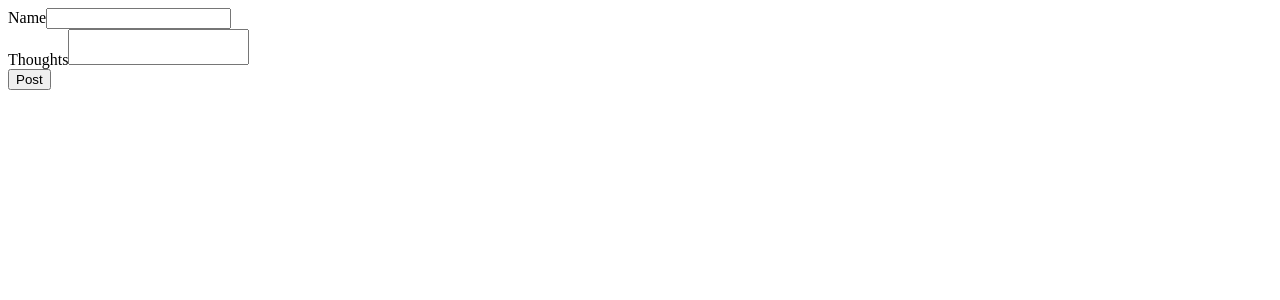
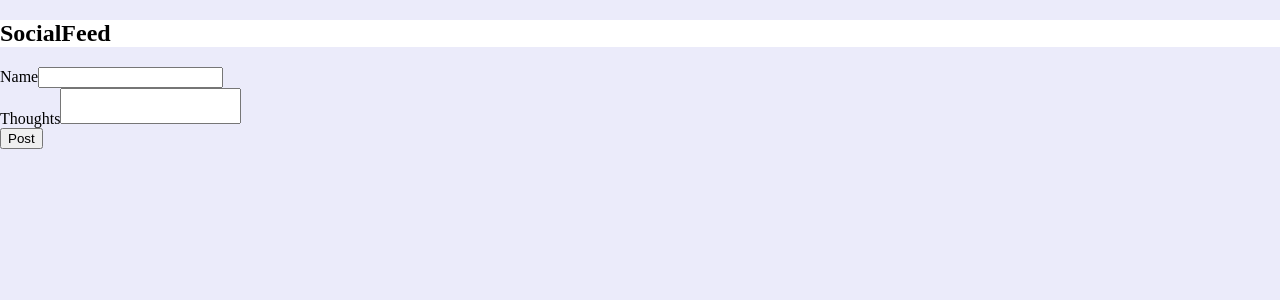
Before and after one commit to CPRCantrell/Social-Feed, a React (Create React App) app: page / in a window 1280 px wide. Shown: the top 300 px of the page. Built offline with nearby package versions, Linux system fonts and the light colour scheme.

Commit message:
📦 NEW: Basic NavBar, and some css changes

```diff
--- a/src/App.js
+++ b/src/App.js
@@ -1,8 +1,10 @@
+import NavBar from "./Components/NavBar/NavBar";
 import CreatePostForm from "./Components/CreatePostForm/CreatePostForm";
 
 function App() {
   return (
     <div>
+      <NavBar />
       <div>
         <CreatePostForm />
       </div>
--- a/src/Components/NavBar/NavBar.css
+++ b/src/Components/NavBar/NavBar.css
@@ -0,0 +1,3 @@
+nav{
+    background-color: white;
+}
--- a/src/Components/NavBar/NavBar.jsx
+++ b/src/Components/NavBar/NavBar.jsx
@@ -0,0 +1,11 @@
+import "./NavBar.css"
+
+const NavBar = () => {
+    return (
+        <nav>
+            <h1>SocialFeed</h1>
+        </nav>
+    );
+}
+
+export default NavBar;
--- /dev/null
+++ b/src/index.css
@@ -0,0 +1,4 @@
+body{
+    margin: 0;
+    background-color: rgb(235, 235, 250);
+}
--- a/src/index.js
+++ b/src/index.js
@@ -1,6 +1,7 @@
 import React from 'react';
 import ReactDOM from 'react-dom/client';
 import App from './App';
+import "./index.css"
 
 const root = ReactDOM.createRoot(document.getElementById('root'));
 root.render(<App />);
```
Also changed, not shown: src/App.css (deleted).
